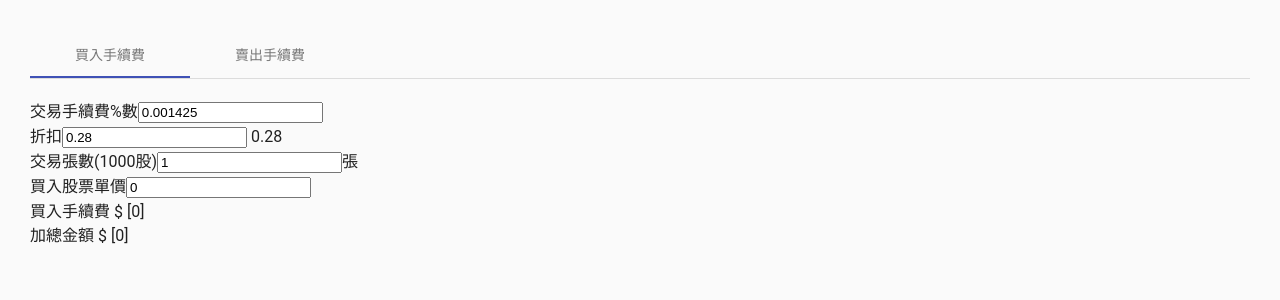
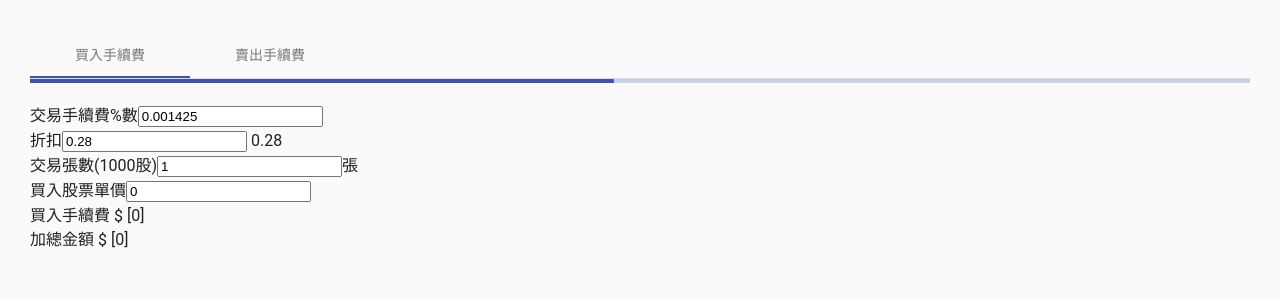
Before and after one commit to imneverdied/fstack2, an Angular app: page / in a window 1280 px wide. Shown: the top 300 px of the page. Built offline with nearby package versions, Linux system fonts and the light colour scheme.

Commit message:
1 file modified

```diff
--- a/src/app/tab-group-basic-example.html
+++ b/src/app/tab-group-basic-example.html
@@ -1,5 +1,7 @@
 <mat-tab-group>
 	<mat-tab label="買入手續費">
+
+		<mat-progress-bar mode="query"></mat-progress-bar>
 		<br />
 		<label>交易手續費%數</label>
 		<input matInput [(ngModel)]="BuyFee" value="0.001" />
@@ -23,6 +25,7 @@
       number:'1.0-2'}}]</label>
 	</mat-tab>
 	<mat-tab label="賣出手續費">
+		<mat-progress-bar mode="indeterminate"></mat-progress-bar>
 		<br />
 		<label>交易手續費%數</label>
 		<input matInput [(ngModel)]="BuyFee" />
@@ -57,6 +60,8 @@
 	</mat-tab>
 </mat-tab-group>
 
+
+
 <!-- Copyright 2020 Google LLC. All Rights Reserved.
     Use of this source code is governed by an MIT-style license that
     can be found in the LICENSE file at http://angular.io/license -->
```
